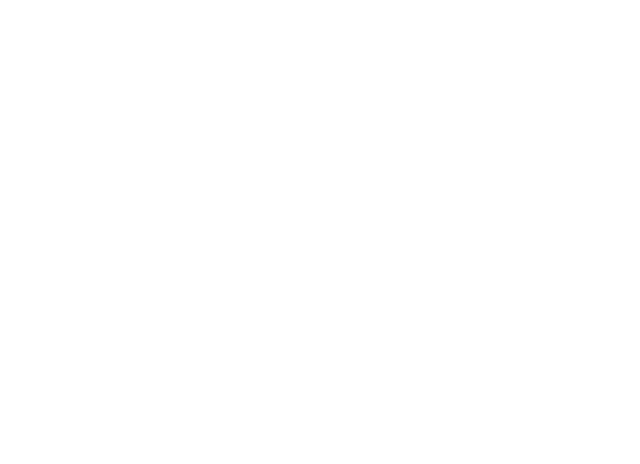
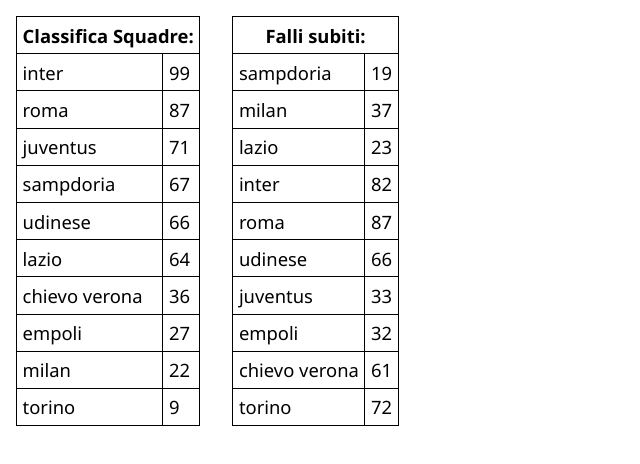
Before and after one commit to nicola-felice/js-snack-es6, a plain HTML site: page snack-2/index.html in a window 1280 px wide. Shown: the whole page, without its empty margins (0-640 px from the left). Drawn offline with Linux system fonts and the light colour scheme.

Commit message:
add: display classifica e falli subiti

```diff
--- a/snack-2/app.js
+++ b/snack-2/app.js
@@ -111,3 +111,34 @@
 }
 
 console.log( `la classifica delle squadre è:`, classifica );
+
+
+// stampo a schermo classifica
+for ( let i = 0; i < classifica.length; i++ ) {
+
+    document.querySelector("#classifica").innerHTML += `
+        <tr>
+            <td>
+                <div class="nomeSquadra">${classifica[i][0]}</div>
+            </td>
+            <td>
+                <div class="punteggio">${classifica[i][1]}</div>
+            </td>
+        </tr>
+    `;
+}
+
+// stampo a schermo falli subiti
+for ( let i = 0; i < listaFalliSubiti.length; i++ ) {
+
+    document.querySelector("#falliSubiti").innerHTML += `
+        <tr>
+            <td>
+                <div class="nomeSquadra">${listaFalliSubiti[i].nome}</div>
+            </td>
+            <td>
+                <div class="punteggio">${listaFalliSubiti[i].falliSubiti}</div>
+            </td>
+        </tr>
+    `;
+}
--- a/snack-2/index.html
+++ b/snack-2/index.html
@@ -5,8 +5,28 @@
     <meta http-equiv="X-UA-Compatible" content="IE=edge">
     <meta name="viewport" content="width=device-width, initial-scale=1.0">
     <title>snack-2</title>
+    <link rel="stylesheet" href="./style.css">
 </head>
 <body>
+    <div class="container">
+        <table>
+            <thead>
+                <tr>
+                    <th colspan="2">Classifica Squadre:</th>
+                </tr>
+            </thead>
+            <tbody  id="classifica"></tbody>
+        </table>
+
+        <table>
+            <thead>
+                <tr>
+                    <th colspan="2">Falli subiti:</th>
+                </tr>
+            </thead>
+            <tbody  id="falliSubiti"></tbody>
+        </table>
+    </div>
 
 
     <script src="./app.js"></script>
--- /dev/null
+++ b/snack-2/style.css
@@ -0,0 +1,38 @@
+* {
+    margin: 0;
+    padding: 0;
+    box-sizing: border-box;
+}
+
+body {
+    font-family:'Segoe UI', Tahoma, Geneva, Verdana, sans-serif;
+}
+
+th,
+td {
+    border: 1px black solid;
+    padding: .35rem;
+    font-size: 1.15rem;
+}
+
+input {
+    border: transparent;
+    text-align: center;
+    width: 100px;
+    font-size: 1rem;
+}
+
+table {
+    border-collapse: collapse;
+    margin: 1rem;
+}
+
+button {
+    padding: .2rem;
+    font-size: 1rem;
+    margin-left: 1rem;
+}
+
+.container {
+    display: flex;
+}
```
